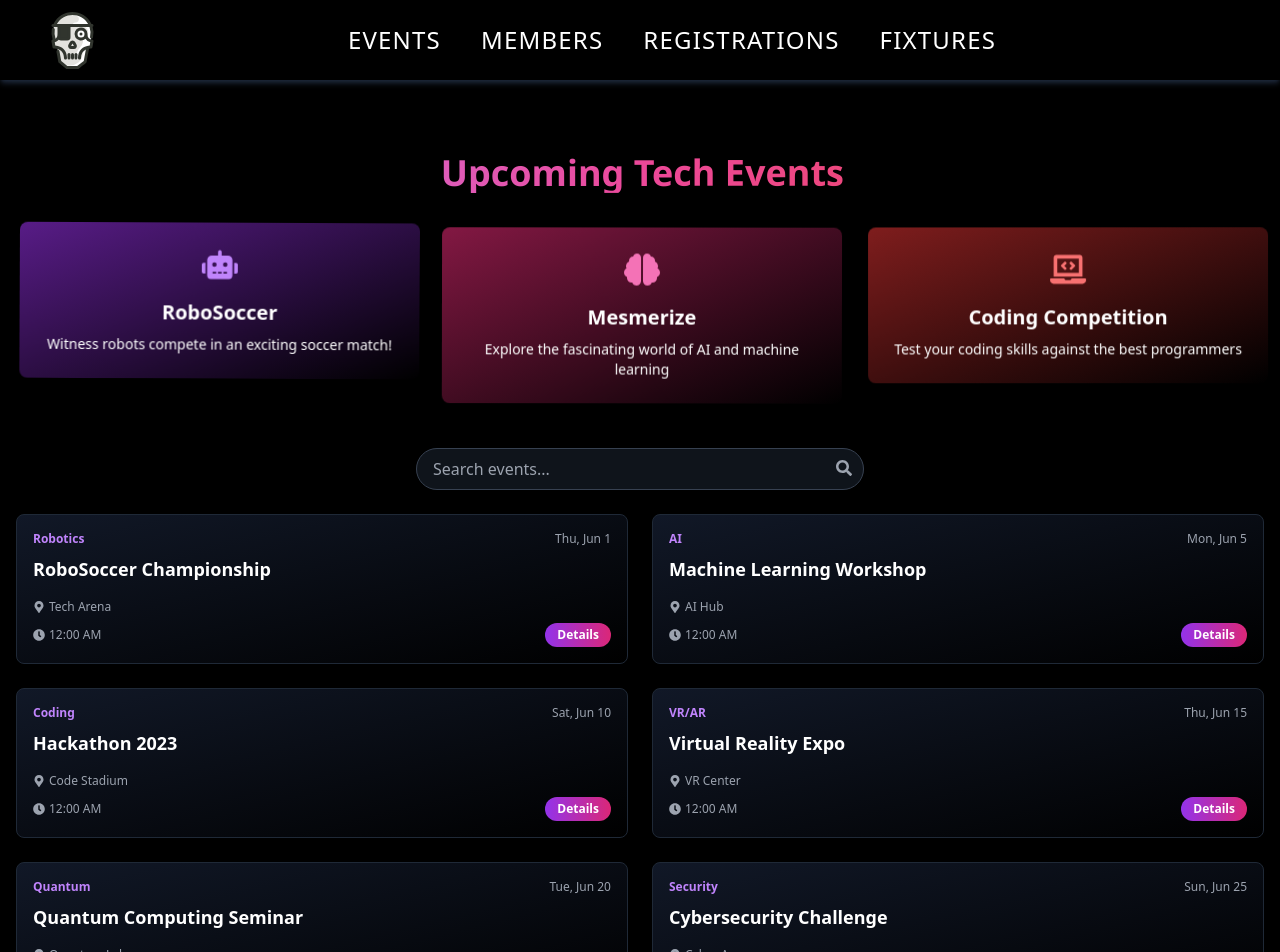
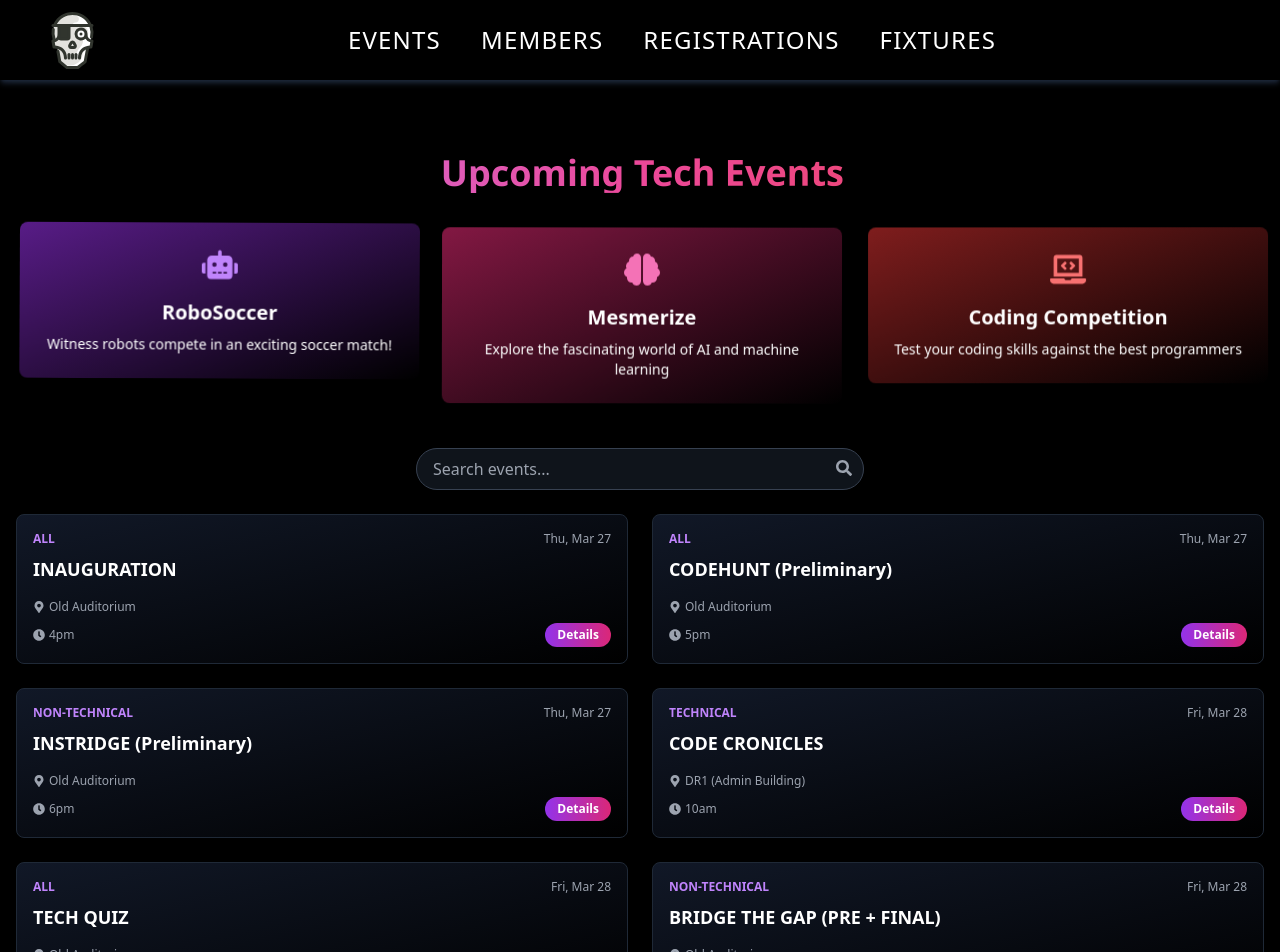
Before and after one commit to Zenitssuu/sristi-website, a React (Vite) app: page /fixtures in a window 1280 px wide. Shown: the top 952 px of the page. Built offline with nearby package versions, Linux system fonts and the light colour scheme; a web font is replaced by a local one.

Commit message:
fixtures-details

```diff
--- a/src/components/Fixtures/FixtureCard.jsx
+++ b/src/components/Fixtures/FixtureCard.jsx
@@ -1,25 +1,39 @@
-import React from 'react'
-import { FaClock, FaMapMarkerAlt } from 'react-icons/fa'
-import { motion } from 'framer-motion'
+import React, { useState } from "react";
+import { FaClock, FaMapMarkerAlt } from "react-icons/fa";
+import { ImCross } from "react-icons/im";
+import { motion } from "framer-motion";
 
 function EventCard({ event, index, isEven }) {
+  const [showDetails, setshowDetails] = useState(false);
+
   return (
     <motion.div
       initial={{ opacity: 0, x: isEven ? -50 : 50 }}
       animate={{ opacity: 1, x: 0 }}
-          transition={{ duration: 0.5, ease: [0.25, 0.1, 0.25, 1], delay: index * 0.05 }}
-          whileHover={{ scale: 1.03, transition: { duration: 0.15 }, rotate : isEven ? -2 : 2 }}
-          className="bg-gradient-to-br from-gray-900 to-black text-white rounded-lg shadow-md overflow-hidden transform transition-all hover:shadow-lg backdrop-filter backdrop-blur-lg border border-gray-800"
+      transition={{
+        duration: 0.5,
+        ease: [0.25, 0.1, 0.25, 1],
+        delay: index * 0.05,
+      }}
+      whileHover={{
+        scale: 1.03,
+        transition: { duration: 0.15 },
+        rotate: showDetails ? 0 : isEven ? -2 : 2,
+      }}
+      className="bg-gradient-to-br from-gray-900 to-black text-white rounded-lg shadow-md overflow-hidden transform transition-all hover:shadow-lg backdrop-filter backdrop-blur-lg border border-gray-800 relative"
     >
-          <div className="p-4">
+      <div className={`p-4 `}>
         <div className="flex justify-between items-center mb-2">
-              <span className="text-xs font-semibold text-purple-400">{event.category}</span>
+          <span className="text-xs font-semibold text-purple-400">
+            {event.category}
+          </span>
           <span className="text-xs text-gray-400">
             {event.date.toLocaleDateString("en-US", {
               weekday: "short",
               month: "short",
               day: "numeric",
             })}
+            {/* {event.date} */}
           </span>
         </div>
         <div className="mb-4">
@@ -32,15 +46,42 @@ function EventCard({ event, index, isEven }) {
         <div className="flex justify-between items-center">
           <div className="flex items-center text-xs text-gray-400">
             <FaClock className="mr-1" />
-                {event.date.toLocaleTimeString("en-US", { hour: "2-digit", minute: "2-digit" })}
+            {/* {event.date.toLocaleTimeString("en-US", { hour: "2-digit", minute: "2-digit" })} */}
+            {event.time}
           </div>
-              <button className="bg-gradient-to-r from-purple-600 to-pink-600 hover:from-purple-700 hover:to-pink-700 text-white text-xs font-bold py-1 px-3 rounded-full transition-colors">
+          <button
+            onClick={() => {
+              setshowDetails(true);
+            }}
+            className="bg-gradient-to-r from-purple-600 to-pink-600 hover:from-purple-700 hover:to-pink-700 text-white text-xs font-bold py-1 px-3 rounded-full transition-colors"
+          >
             Details
           </button>
         </div>
       </div>
+      <motion.div
+        initial={{ opacity: 0, x: isEven ? -50 : 50 }}
+        animate={{ opacity: 1, x: 0 }}
+        transition={{ duration: 0.5, ease: [0.25, 0.1, 0.25, 1], delay: 0.05 }}
+        className={`${
+          showDetails ? "visible" : "hidden"
+        } absolute p-2 font-serif top-0 bg-gradient-to-br from-gray-900 to-black mb-3 flex flex-col gap-2 h-full w-full`}
+      >
+        <div className="flex justify-end">
+          <button
+            onClick={() => {
+              setshowDetails(false);
+            }}
+            className="bg-gradient-to-r from-purple-600 to-pink-600 hover:from-purple-700 hover:to-pink-700 text-white text-xs font-bold py-1 px-3 rounded-full transition-colors"
+          >
+            <ImCross/>
+          </button>
+        </div>
+        <p className="px-2 text-xs lg:text-base">{event.description}</p>
+
       </motion.div>
-      )
+    </motion.div>
+  );
 }
 
-export default EventCard
+export default EventCard;
--- a/src/components/Fixtures/FixturesData.js
+++ b/src/components/Fixtures/FixturesData.js
@@ -1,70 +1,173 @@
 export const events = [
   {
     id: 1,
-    date: new Date(2023, 5, 1),
-    venue: "Tech Arena",
-    name: "RoboSoccer Championship",
-    category: "Robotics",
+    date: new Date(2025, 2, 27),
+    venue: "Old Auditorium",
+    name: "INAUGURATION",
+    category: "ALL",
+    time: "4pm",
+    description: "The official opening ceremony of the event. It will include speeches from organizers and special guests, setting the stage for an exciting lineup of competitions and activities. Everyone is welcome to join and celebrate the beginning of this amazing event."
   },
   {
     id: 2,
-    date: new Date(2023, 5, 5),
-    venue: "AI Hub",
-    name: "Machine Learning Workshop",
-    category: "AI",
+    date: new Date(2025, 2, 27),
+    venue: "Old Auditorium",
+    name: "CODEHUNT (Preliminary)",
+    category: "ALL",
+    time: "5pm",
+    description: "A thrilling coding competition where participants solve programming challenges within a time limit. The preliminary round will test problem-solving skills, speed, and logic. Only the best will move on to the final round."
   },
   {
     id: 3,
-    date: new Date(2023, 5, 10),
-    venue: "Code Stadium",
-    name: "Hackathon 2023",
-    category: "Coding",
+    date: new Date(2025, 2, 27),
+    venue: "Old Auditorium",
+    name: "INSTRIDGE (Preliminary)",
+    category: "NON-TECHNICAL",
+    time: "6pm",
+    description: "An exciting event focused on creativity and strategy. Participants will face various tasks and challenges that test their critical thinking and teamwork. The top performers will advance to the next stage."
   },
   {
     id: 4,
-    date: new Date(2023, 5, 15),
-    venue: "VR Center",
-    name: "Virtual Reality Expo",
-    category: "VR/AR",
+    date: new Date(2025, 2, 28),
+    venue: "DR1 (Admin Building)",
+    name: "CODE CRONICLES",
+    category: "TECHNICAL",
+    time: "10am",
+    description: "A technical storytelling competition where participants present their coding journeys. This event combines problem-solving with creativity, encouraging developers to share their experiences in an engaging and inspiring way."
   },
   {
     id: 5,
-    date: new Date(2023, 5, 20),
-    venue: "Quantum Lab",
-    name: "Quantum Computing Seminar",
-    category: "Quantum",
+    date: new Date(2025, 2, 28),
+    venue: "Old Auditorium",
+    name: "TECH QUIZ",
+    category: "ALL",
+    time: "2pm",
+    description: "A quiz competition designed to test knowledge of science, technology, and current trends in the tech world. Teams will compete in multiple rounds to prove their expertise."
   },
   {
     id: 6,
-    date: new Date(2023, 5, 25),
-    venue: "Cyber Arena",
-    name: "Cybersecurity Challenge",
-    category: "Security",
+    date: new Date(2025, 2, 28),
+    venue: "Old Auditorium",
+    name: "BRIDGE THE GAP (PRE + FINAL)",
+    category: "NON-TECHNICAL",
+    time: "4pm",
+    description: "A fun and interactive event where participants solve puzzles and tasks that challenge their creativity and teamwork. The best teams will move to the final round for an exciting showdown."
   },
   {
     id: 7,
-    date: new Date(2023, 5, 30),
-    venue: "Innovation Center",
-    name: "Tech Startup Pitch",
-    category: "Entrepreneurship",
+    date: new Date(2025, 2, 29),
+    venue: "New Auditorium",
+    name: "G-MUN",
+    category: "ALL",
+    time: "10am",
+    description: "A Model United Nations (MUN) event where participants act as delegates from different countries to discuss global issues. It enhances debating, diplomacy, and problem-solving skills."
   },
   {
     id: 8,
-    date: new Date(2023, 5, 30),
-    venue: "Innovation Center",
-    name: "Tech Startup Pitch",
-    category: "Entrepreneurship",
-  },{
+    date: new Date(2025, 2, 29),
+    venue: "Old Auditorium",
+    name: "MAZEMERISE",
+    category: "TECHNICAL",
+    time: "10am",
+    description: "A unique problem-solving competition where participants navigate through a maze of programming challenges. Logical thinking and coding skills are key to winning."
+  },
+  {
     id: 9,
-    date: new Date(2023, 5, 30),
-    venue: "Innovation Center",
-    name: "Tech Startup Pitch",
-    category: "Entrepreneurship",
-  },{
+    date: new Date(2025, 2, 29),
+    venue: "Old Auditorium",
+    name: "ROBOSOCCER",
+    category: "TECHNICAL",
+    time: "2.30pm",
+    description: "An exciting event where participants design and control robots to play soccer. Teams will compete in a thrilling match to see whose robot performs the best."
+  },
+  {
     id: 10,
-    date: new Date(2023, 5, 30),
-    venue: "Innovation Center",
-    name: "Tech Startup Pitch",
-    category: "Entrepreneurship",
+    date: new Date(2025, 2, 29),
+    venue: "New Auditorium",
+    name: "B-PLAN",
+    category: "ALL",
+    time: "6pm",
+    description: "A business plan competition where participants pitch innovative ideas. Judges will evaluate creativity, feasibility, and presentation skills to determine the best plan."
   },
+  {
+    id: 11,
+    date: new Date(2025, 2, 29),
+    venue: "Old Auditorium",
+    name: "JCTF",
+    category: "TECHNICAL",
+    time: "8pm",
+    description: "A cybersecurity challenge where participants solve hacking and security-related tasks. It tests knowledge in cryptography, networking, and ethical hacking."
+  },
+  {
+    id: 12,
+    date: new Date(2025, 2, 30),
+    venue: "DR1 (Admin Building)",
+    name: "CSS BATTLE",
+    category: "TECHNICAL",
+    time: "9am",
+    description: "A front-end web design competition where participants recreate given designs using only CSS. Creativity, precision, and speed will determine the winner."
+  },
+  {
+    id: 13,
+    date: new Date(2025, 2, 30),
+    venue: "Ground",
+    name: "INSTRIDGE",
+    category: "NON-TECHNICAL",
+    time: "10am",
+    description: "A creative event where teams take part in exciting tasks that test their problem-solving and teamwork skills in a fun outdoor setting."
+  },
+  {
+    id: 14,
+    date: new Date(2025, 2, 30),
+    venue: "Old Auditorium",
+    name: "TECHZIBITION",
+    category: "TECHNICAL",
+    time: "10am",
+    description: "A technology exhibition where participants showcase their innovative projects and inventions. It’s a great opportunity to explore cutting-edge ideas."
+  },
+  {
+    id: 15,
+    date: new Date(2025, 2, 30),
+    venue: "New Auditorium",
+    name: "SPUTNIK",
+    category: "NON-TECHNICAL",
+    time: "2.30pm",
+    description: "A space-themed event where participants take part in activities related to astronomy, space exploration, and science fiction. A fun challenge for space lovers!"
+  },
+  {
+    id: 16,
+    date: new Date(2025, 2, 30),
+    venue: "New Auditorium",
+    name: "TECH QUIZ (FINAL)",
+    category: "ALL",
+    time: "6pm",
+    description: "The final round of the tech quiz, where the best teams from the preliminary rounds compete for the top prize. Expect intense competition and tricky questions."
+  },
+  {
+    id: 17,
+    date: new Date(2025, 2, 30),
+    venue: "Ground",
+    name: "SPUTNIK (FINAL)",
+    category: "NON-TECHNICAL",
+    time: "9am",
+    description: "The final stage of the space-themed event, where top participants battle it out in fun and exciting challenges. A must-watch for science lovers!"
+  },
+  {
+    id: 18,
+    date: new Date(2025, 2, 30),
+    venue: "DR1 (Admin Building)",
+    name: "MATHEMANIA (FINAL)",
+    category: "ALL",
+    time: "1pm",
+    description: "The final round of the math competition, where the best problem-solvers compete in a series of brain-teasing challenges."
+  },
+  {
+    id: 19,
+    date: new Date(2025, 2, 31),
+    venue: "New Auditorium",
+    name: "CLOSING CEREMONY",
+    category: "ALL",
+    time: "1pm",
+    description: "The final event of the program, celebrating the achievements of all participants. Awards will be given, and everyone will reflect on the wonderful experience."
+  }
 ];
```
Lines whose indentation alone changed are shown as unchanged.
